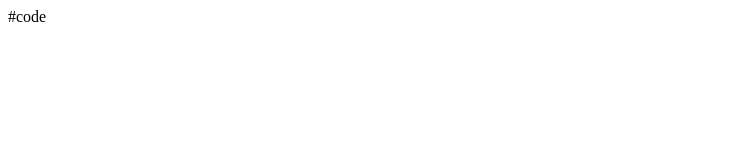
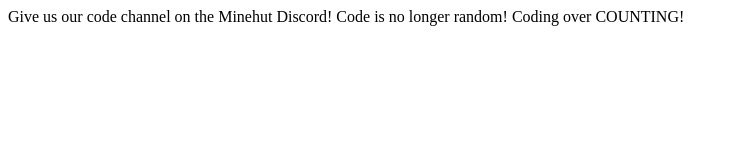
Before and after one commit to moom0o/minehutcode, a plain HTML site: page index.html in a window 1280 px wide. Shown: the whole page, without its empty margins (0-738 px from the left). Drawn offline with Linux system fonts and the light colour scheme.

Commit message:
Update index.html

```diff
--- a/index.html
+++ b/index.html
@@ -1 +1,11 @@
-#code
+
+<html class="gr__em_0x71_cc"><head>
+        <meta content="Code is no longer random!" property="og:description">
+        <meta content="https://cdn.glitch.com/c249da66-9742-49eb-bee5-e260134195f6%2Fcode.png?v=1573330186396" property="og:image">
+        <link type="application/json+oembed" href="https://lumbar-spice.glitch.me/content.json">
+        <meta name="theme-color" content="#28B1FF">
+        <meta name="twitter:card" content="summary_large_image">
+    </head>
+<body data-gr-c-s-loaded="true">
+  Give us our code channel on the Minehut Discord! Code is no longer random! Coding over COUNTING!
+</body></html>
```
